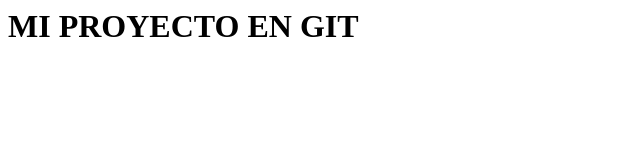
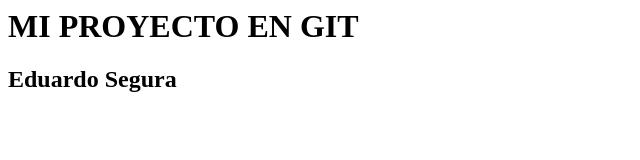
Before and after one commit to 464lalosegura/miproyecto, a plain HTML site: page index.html in a window 1280 px wide. Shown: the whole page, without its empty margins (0-640 px from the left). Drawn offline with Linux system fonts and the light colour scheme.

Commit message:
agregue el h2

```diff
--- a/index.html
+++ b/index.html
@@ -1 +1,2 @@
 <h1>MI PROYECTO EN GIT</h1>
+<h2>Eduardo Segura</h2>
```
